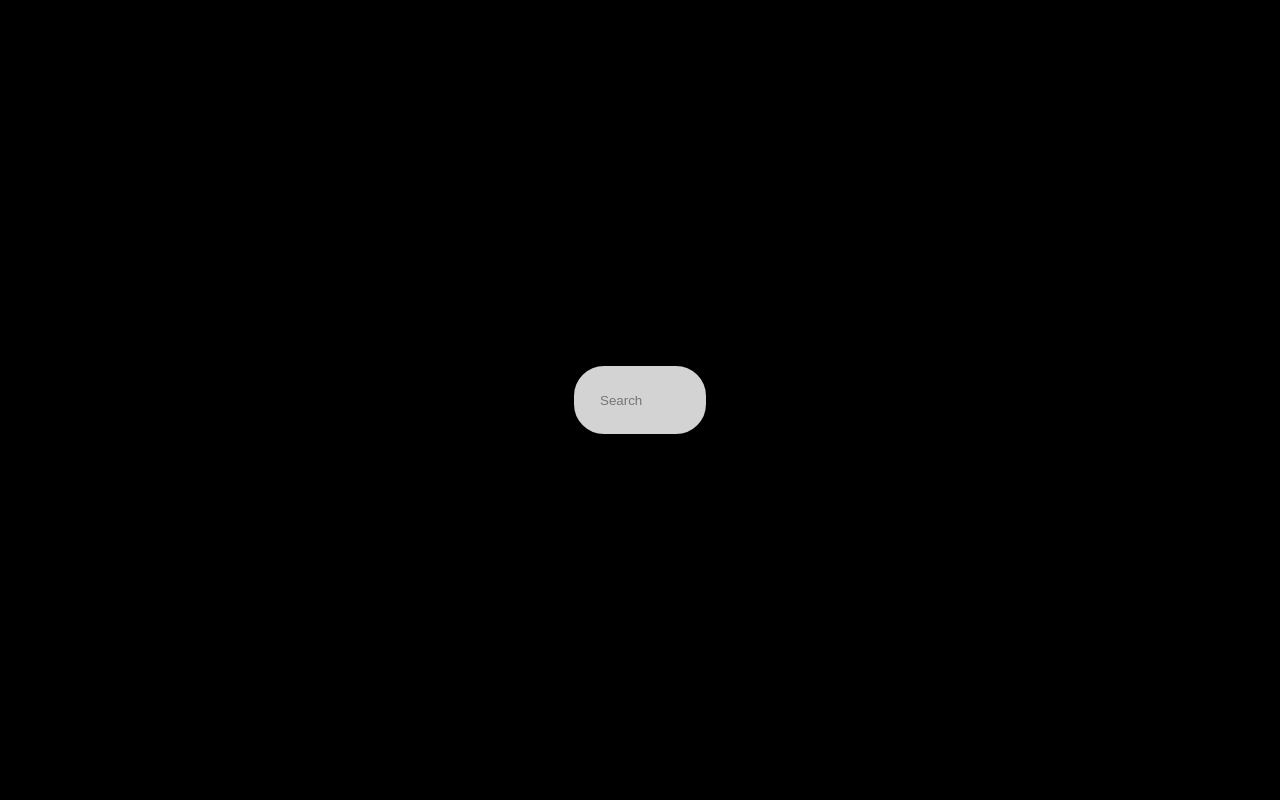
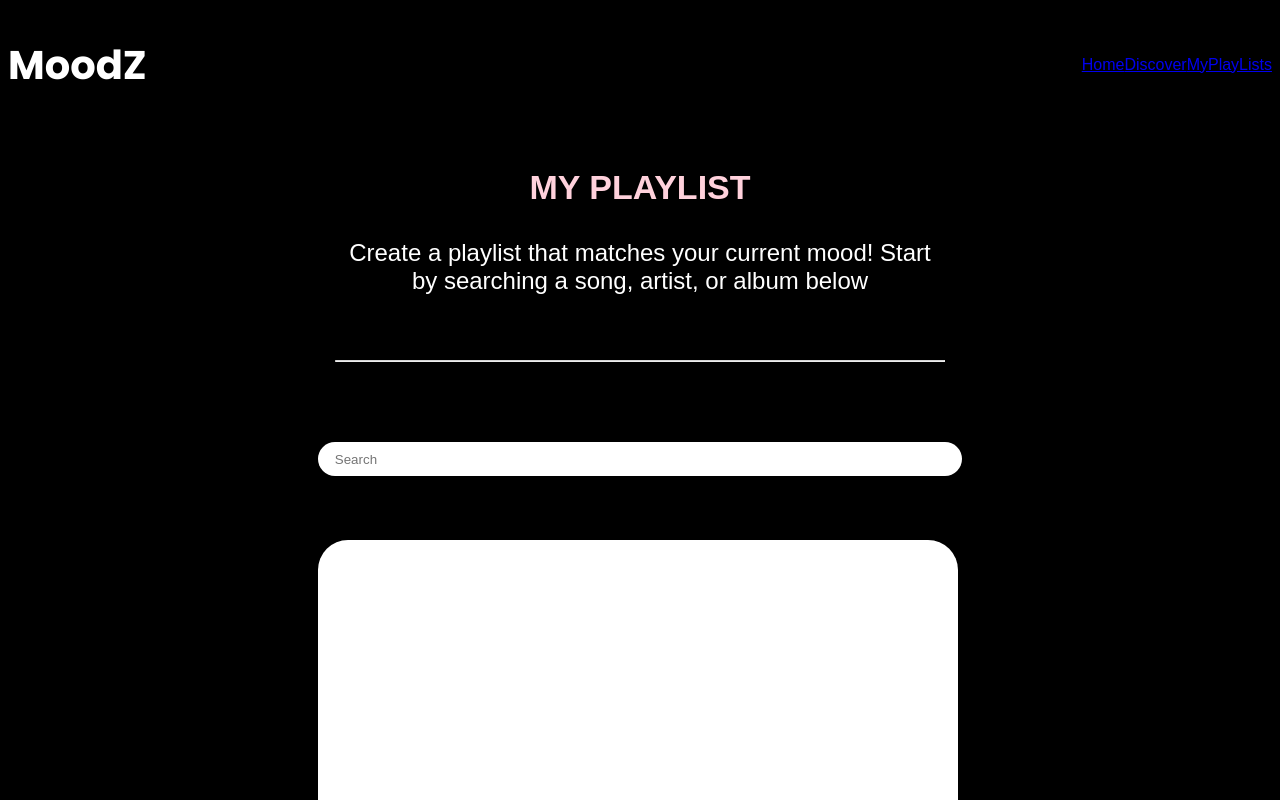
Before and after one commit to vijayanatarajan-coder/moodz, a React (Create React App) app: page /MyPlayLists in a window 1280 px wide. Shown: the top 800 px of the page. Built offline with nearby package versions, Linux system fonts and the light colour scheme.

Commit message:
Fetch data function & display data works. **Adding album artwork**

```diff
--- a/src/App.js
+++ b/src/App.js
@@ -13,20 +13,20 @@ import MyPlayLists from "./Pages/MyPlayList/MyPlayLists";
 const App = () => {
   return (
     <div>
-      {/* <div className="header">
+      <div className="header">
         <Header title="MoodZ" />
         <Nav className="nav" />
-      </div> */}
+      </div>
       <Routes>
-        {/* <Route path="/" element={<Home />} />
-        <Route path="/Discover" element={<Discover />} /> */}
+        <Route path="/" element={<Home />} />
+        <Route path="/Discover" element={<Discover />} />
         <Route path="/MyPlayLists" element={<MyPlayLists />} />
-        {/* <Route path="*" element={<Missing />} /> */}
+        <Route path="*" element={<Missing />} />
       </Routes>
-      {/* <div className="Footer">
+      <div className="Footer">
         <Header title="MoodZ" />
         <Footer />
-      </div> */}
+      </div>
     </div>
   );
 };
--- a/src/Components/Search/Search.css
+++ b/src/Components/Search/Search.css
@@ -1,86 +1,37 @@
 @import url("https://fonts.googleapis.com/css2?family=Poppins:ital,wght@0,100;0,200;0,300;0,400;0,500;0,600;0,700;0,800;0,900;1,100;1,200;1,300;1,400;1,500;1,600;1,700;1,800;1,900&family=Roboto:ital,wght@0,100;0,300;0,400;0,500;0,700;0,900;1,100;1,300;1,400;1,500;1,700;1,900&display=swap");
+@import "../../Styles/DesignStyles.css";
 
-:root {
-  /* /* Color (clr) */
-  --clr-neutral-100: #000000;
-  --clr-neutral-200: #ffd1dc;
-  --clr-neutral-900: #ffffff;
-  --clr-pink: #ff007e;
-  --clr-neutral-300: #d3d3d3;
-
-  --clr-focus: var(--clr-pink);
-  --clr-background: var(--clr-neutral-100);
-  --clr-border: var(--clr-neutral-300);
-  --clr-h1: var(--clr-neutral-200);
-  --clr-text: var(--clr-neutral-900);
-
-  /* Font family (ff) */
-  --ff-regular: “Poppins”, sans-serif;
-  --ff-logo: “Big Shoulders Display”, monospace;
-
-  --ff-poppins: var(--ff-regular);
-  --ff-sans-serif: var(--ff-regular);
-  --ff-monospace: var(--ff-logo);
-  --ff-big-shoulders-display: var(--ff-logo);
-
-  /* Font size (fs) */
-  --fs-100: 0.875rem; /*(artist)  */
-  --fs-200: 1rem; /*(song, nav, footer, btn, ph)*/
-  --fs-300: 1.25rem; /*(logo, search)*/
-  --fs-400: 1.5rem; /*(h3 - page subtitle, playlist)*/
-  --fs-500: 1.875rem; /*(h2 - home under hero)*/
-  --fs-600: 2.125rem; /*(h1 - page title)*/
-
-  --fs-logo-search: var(--fs-300);
-  --fs-btn-small: var(--fs-100);
-  --fs-h2-hero: var(--fs-500);
-  --fs-h1-title: var(--fs-600);
-  --fs-h3-playlist: var(--fs-400);
-  --fs-song-nav-btn-ph-footer: var(--fs-200);
-  --fs-artist: var(--fs-100);
-
-  /* Font weight (fw) */
-  --fw-regular: 500;
-  --fw-h1-h2: 700;
-
-  --fw-heading: var(--fw-h1-h2);
-  --fw-txt: var(--fw-regular);
-}
-/* _________________________________________________________ */
-
-* {
-    margin: 0;
-    padding: 0;
-    /* box-sizing: border-box; */
-  }
-
-  body {
-    display: flex;
-    align-items: center;
-    justify-content: center;
-    font-family: var(--ff-regular);
-    min-height: 100vh;
-    background-color: #000000;
-    color: #ff007e;
+body {
+  font-family: "Poppins", sans-serif;
+  font-weight: var(--fw-regular);
+  background-color: #000000;
 }
 
-.searchSection {
-    display: flex;
-    align-items: center;
-    justify-content: center;
-
+.search-section {
+  display: grid;
+  flex-direction: row;
+  align-items: center;
+  justify-content: center;
 }
 
-.searchInput {
-    display: flex;
-    align-items: center;
-    justify-content: center;
-    background-color: #d3d3d3;
-    color: #000000;
-    padding: 1.5rem;
-    width: 5rem;
-    height: 1rem;
-    border: 2px solid var(--clr-border);
-    border-radius: 30px;
-    position: relative;
+.search-input {
+  background-color: #ffffff;
+  color: #000000;
+  margin: 2rem;
+  width: 40rem;
+  height: 2rem;
+  border: none;
+  border-radius: 30px;
+  position: relative;
 }
+
+.search-results {
+  background-color: #ffffff;
+  color: #000000;
+  margin: 2rem;
+  width: 40rem;
+  height: 20rem;
+  border: none;
+  border-radius: 30px;
+  position: relative;
+}
--- a/src/Components/Search/Search.jsx
+++ b/src/Components/Search/Search.jsx
@@ -1,53 +1,81 @@
-// import React from "react";
 import "./Search.css";
-import React, { useState, useEffect } from 'react';
+import React, { useState, useEffect, useCallback } from "react";
 
-const SearchBar = () => {
-  const [searchInput, setSearchInput] = useState('');
-  const [results, setResults] = useState ([]);
+function SearchBar() {
+  const [searchInput, setSearchInput] = useState("");
+  const [results, setResults] = useState([]);
+  const [isLoading, setIsLoading] = useState(false);
+  const API_KEY = 523532;
+
+  const fetchData = useCallback(async () => {
+    const [artistName, trackName] = searchInput
+      .split("-")
+      .map((item) => item.trim());
+    setIsLoading(true);
+    try {
+      const response = await fetch(
+        `https://www.theaudiodb.com/api/v1/json/${API_KEY}/searchtrack.php?s=${encodeURIComponent(
+          artistName
+        )}&t=${encodeURIComponent(trackName)}`
+      );
+      const data = await response.json();
+      if (data.track) {
+        setResults(
+          data.track.map((item) => ({
+            trackName: item.strTrack,
+            artistName: item.strArtist,
+          }))
+        );
+      } else {
+        setResults([]);
+      }
+    } catch (error) {
+      console.error("Error fetching data:", error);
+      setResults([]);
+    } finally {
+      setIsLoading(false);
+    }
+  }, [searchInput]);
 
   useEffect(() => {
     if (searchInput) {
-      fetchData(searchInput);
+      fetchData();
     } else {
       setResults([]);
     }
-  }, [searchInput]);
-
-  const fetchData = async (query) => {
-    try {
-      const response = await
-      fetch(`"https://theaudiodb.com/api/v1/json/2/album.php?"${query}`);
-      const data = await response.json();
-      setResults(data);
-    } catch (error) {
-      console.error('Error fetching data:', error);
-    }
-  };
+  }, [searchInput, fetchData]);
 
   const handleChange = (e) => {
     setSearchInput(e.target.value);
   };
 
+  const handleKeyDown = (e) => {
+    if (e.key === "Enter") {
+      fetchData(searchInput);
+    }
+  };
+
   return (
-    <div className="searchSection">
-      <input className="searchInput"
-      type="text"
-      placeholder="Search"
-      onChange={handleChange}
-      value={searchInput}
+    <div className="search-section">
+      <input
+        className="search-input"
+        type="text"
+        placeholder="    Search"
+        onChange={handleChange}
+        onKeyDown={handleKeyDown}
+        value={searchInput}
       />
       <div className="search-results">
-        {results.map((album) => (
-          <>
-          <li key={album.idAlbum}>{album.strAlbumThumb}</li>
-          <li key={album.idAlbum}>{album.strTrack}</li>
-          <li key={album.idAlbum}>{album.strArtist}</li>
-          </>
+        {results.map((result, index) => (
+          <div key={index} className="search-items">
+            {/* INSERT MOODZ LOGO */}
+            <h4 className="trackItem">{result.trackName}</h4>
+            <p className="artistItem">{result.artistName}</p>
+          </div>
         ))}
       </div>
     </div>
   );
-};
+}
 
 export default SearchBar;
--- a/src/Pages/MyPlayList/MyPlayLists.css
+++ b/src/Pages/MyPlayList/MyPlayLists.css
@@ -0,0 +1,59 @@
+@import url("https://fonts.googleapis.com/css2?family=Poppins:ital,wght@0,100;0,200;0,300;0,400;0,500;0,600;0,700;0,800;0,900;1,100;1,200;1,300;1,400;1,500;1,600;1,700;1,800;1,900&family=Roboto:ital,wght@0,100;0,300;0,400;0,500;0,700;0,900;1,100;1,300;1,400;1,500;1,700;1,900&display=swap");
+@import "../../Styles/DesignStyles.css";
+
+body {
+  font-family: "Poppins", sans-serif;
+  font-weight: var(--fw-regular);
+  background-color: #000000;
+}
+
+.page-heading-container-myplaylist {
+  display: flex;
+  flex-direction: column;
+  align-items: center;
+  padding: 1.5rem;
+  background-color: var(--clr-neutral-100);
+}
+
+.page-heading-myplaylist-title {
+  font-size: var(--fs-600);
+  font-weight: var(--fw-h1-h2);
+  margin-bottom: 0.5rem;
+  font-family: var(--ff-regular);
+  color: var(--clr-neutral-200);
+}
+
+.page-heading-myplaylist-paragraph {
+  font-family: var(--ff-regular);
+  font-size: var(--fs-400);
+  margin-bottom: 1rem;
+  padding-bottom: 1.5rem;
+  color: var(--clr-neutral-900);
+  font-weight: var(--fw-regular);
+  text-align: center;
+  width: 48%;
+}
+
+.page-heading-divider-myplaylist {
+  border-top: 1px solid var(--clr-neutral-300);
+  width: 50%;
+  margin: 0 auto;
+  margin-bottom: 1.5rem;
+}
+
+.searchSection2 {
+  display: flex;
+  align-items: center;
+  justify-content: center;
+}
+
+.searchInput2 {
+  background-color: #ffffff;
+  color: #000000;
+  margin: 2rem;
+  width: 48%;
+  height: 2rem;
+  border: none;
+  border-radius: 30px;
+  position: relative;
+}
--- a/src/Pages/MyPlayList/MyPlayLists.jsx
+++ b/src/Pages/MyPlayList/MyPlayLists.jsx
@@ -5,10 +5,19 @@ import SearchBar from "../../Components/Search/Search";
 const MyPlayLists = () => {
   return (
     <main>
+      <div className="page-heading-container-myplaylist">
+        <h1 className="page-heading-myplaylist-title">MY PLAYLIST</h1>
+        <p className="page-heading-myplaylist-paragraph">
+          Create a playlist that matches your current mood! Start by searching a
+          song, artist, or album below
+        </p>
+        <br />
+        <hr className="page-heading-divider-myplaylist" />
+      </div>
+
       <SearchBar />
     </main>
   );
-
 };
 
 export default MyPlayLists;
```
